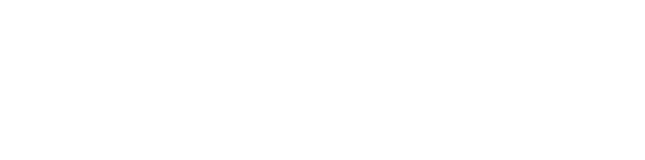
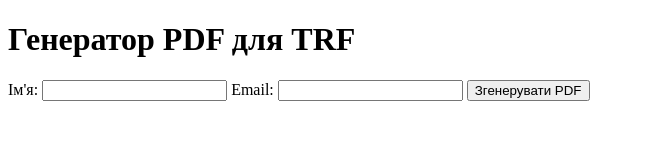
Before and after one commit to Sergo-Kaz13/pdf-generator-trf, a website: page public/index.html in a window 1280 px wide. Shown: the whole page, without its empty margins (0-645 px from the left). Drawn offline with Linux system fonts and the light colour scheme.

```diff
--- a/public/index.html
+++ b/public/index.html
@@ -8,5 +8,18 @@
     <link rel="stylesheet" href="style.css" />
     <title>Generator TRF PDF</title>
   </head>
-  <body></body>
+  <body>
+    <div class="container">
+      <h1>Генератор PDF для TRF</h1>
+      <form id="pdfForm">
+        <label for="name">Ім'я:</label>
+        <input type="text" id="name" name="name" required />
+
+        <label for="email">Email:</label>
+        <input type="email" id="email" name="email" required />
+
+        <button type="submit">Згенерувати PDF</button>
+      </form>
+    </div>
+  </body>
 </html>
```
Also changed, not shown: server.js (+16 -13 lines).
